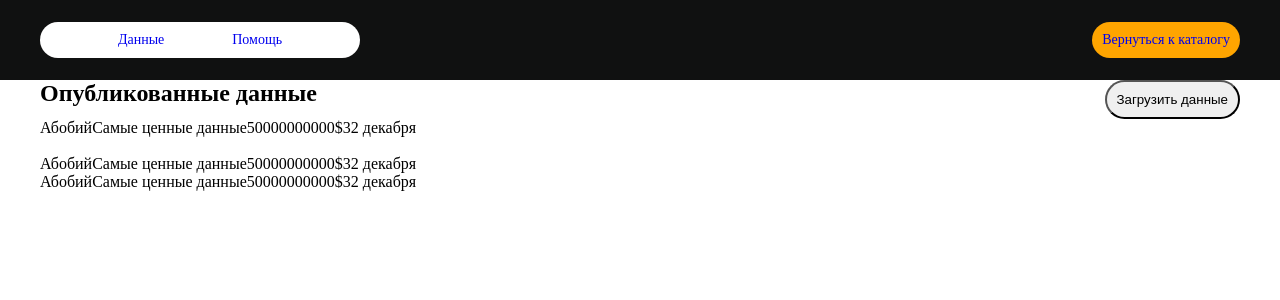
After one commit to thevostle/VTBHack-2021-Rybov, a PHP site: page /cabinet.html in a window 1280 px wide. The commit adds this page. Shown: the top 300 px of the page. Run offline with PHP 8.4, Linux system fonts and the light colour scheme.

Commit message:
фикс 2

```diff
--- /dev/null
+++ b/cabinet.html
@@ -0,0 +1,60 @@
+<!DOCTYPE html>
+<html lang="ru">
+<head>
+    <meta charset="UTF-8">
+    <meta http-equiv="X-UA-Compatible" content="IE=edge">
+    <meta name="viewport" content="width=device-width, initial-scale=1.0">
+    <title>DMarket - Личный кабинет</title>
+
+    <link rel="stylesheet" type="text/css" href="./style/style.css" />
+</head>
+<body>
+    <div class="container element_dark">
+        <div class="container_header container_center element_black">
+            <div class="wrapper wrapper_space">
+                <ul class="ul_main ul_header ul_fixed element_light">
+                    <li class="li_main text_main">
+                        <a class="link" href="#">Данные</a>
+                    </li>
+                    <li class="li_main text_main">
+                        <a class="link" href="#">Помощь</a>
+                    </li>
+                </ul>
+                <div class="button_main element_contrast text_main"><a class="link" href="index.html">Вернуться к каталогу</a></div>
+            </div>
+        </div>
+    </div>
+    <div class="container container_center element_light">
+        <div class="data-container">
+            <div class="wrapper wrapper_space">
+                <h2 class="">Опубликованные данные</h2>
+                <button class="button_main">Загрузить данные</button>
+            </div>
+            <div class="data-container__list"> <!-- сюда будем подгружать инфу из БД -->
+                <div class="product product_horizontal element_light">
+                    <div class="product__title">Абобий</div>
+                    <div class="product__description">Самые ценные данные</div>
+                    <div class="product__price">50000000000$</div>
+                    <div class="product__date">32 декабря</div>
+                    <div class="product__tags">
+                        <div class="product-tag"><img src="" alt=""></div>
+                        <div class="product-tag"><img src="" alt=""></div>
+                    </div>
+                </div>
+                <div class="product product_horizontal element_light">
+                    <div class="product__title">Абобий</div>
+                    <div class="product__description">Самые ценные данные</div>
+                    <div class="product__price">50000000000$</div>
+                    <div class="product__date">32 декабря</div>
+                </div>
+                <div class="product product_horizontal element_light">
+                    <div class="product__title">Абобий</div>
+                    <div class="product__description">Самые ценные данные</div>
+                    <div class="product__price">50000000000$</div>
+                    <div class="product__date">32 декабря</div>
+                </div>
+            </div>
+        </div>
+    </div>
+</body>
+</html>
--- a/index.html
+++ b/index.html
@@ -24,7 +24,7 @@
 					    	</li>
 					    </ul>
                         <div class="button_main form_find element_light text_main">поиск</div>
-					    <div class="button_main element_contrast text_main">Личный кабинет</div>
+					    <div class="button_main element_contrast text_main"><a class="link" href="cabinet.html">Личный кабинет</a></div>
                     </div>
                 </div>
 				<div class="container section">
--- a/style/style.css
+++ b/style/style.css
@@ -78,7 +78,7 @@
 }
 
 .element_light {
-    background-color: rgb(222, 224, 224);
+    background-color: white;
 }
 
 .element_contrast {
@@ -127,3 +127,7 @@
     display: flex;
     flex-direction: column;
 }
+
+.product_horizontal {
+    flex-direction: row;
+}
```
Also changed, not shown: 1 other file.
